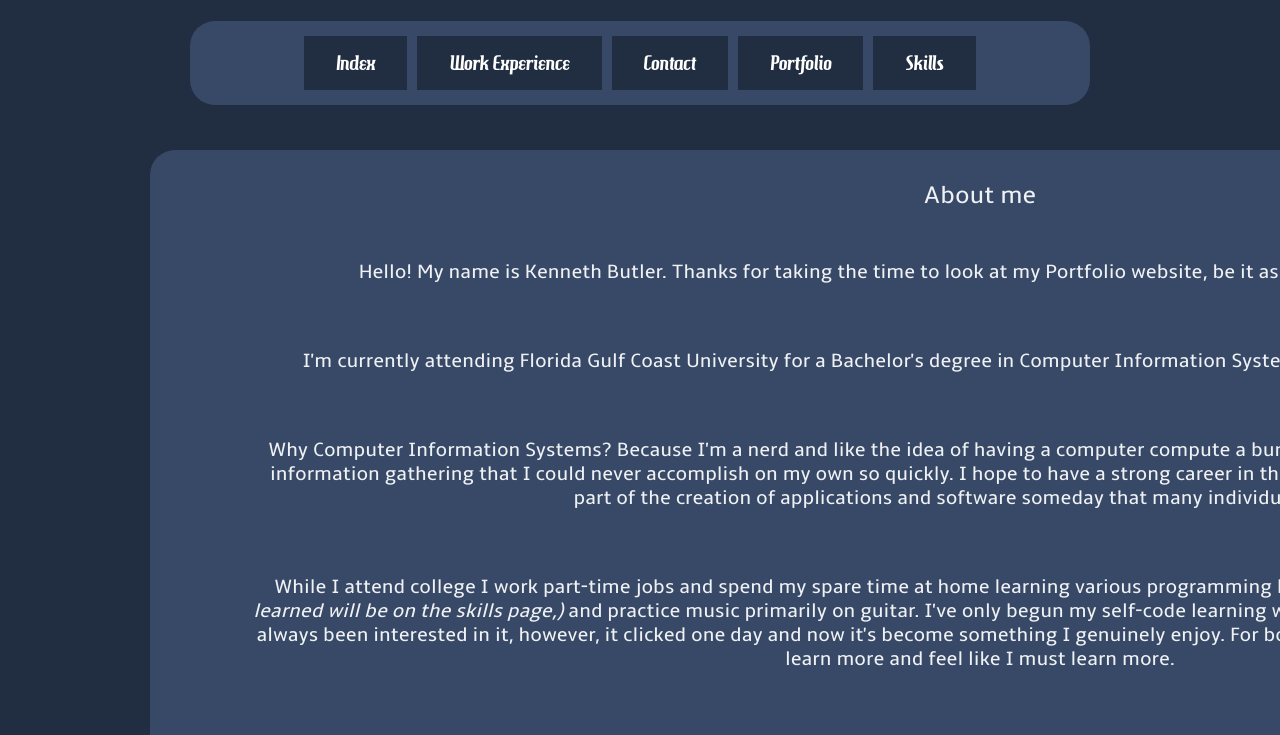
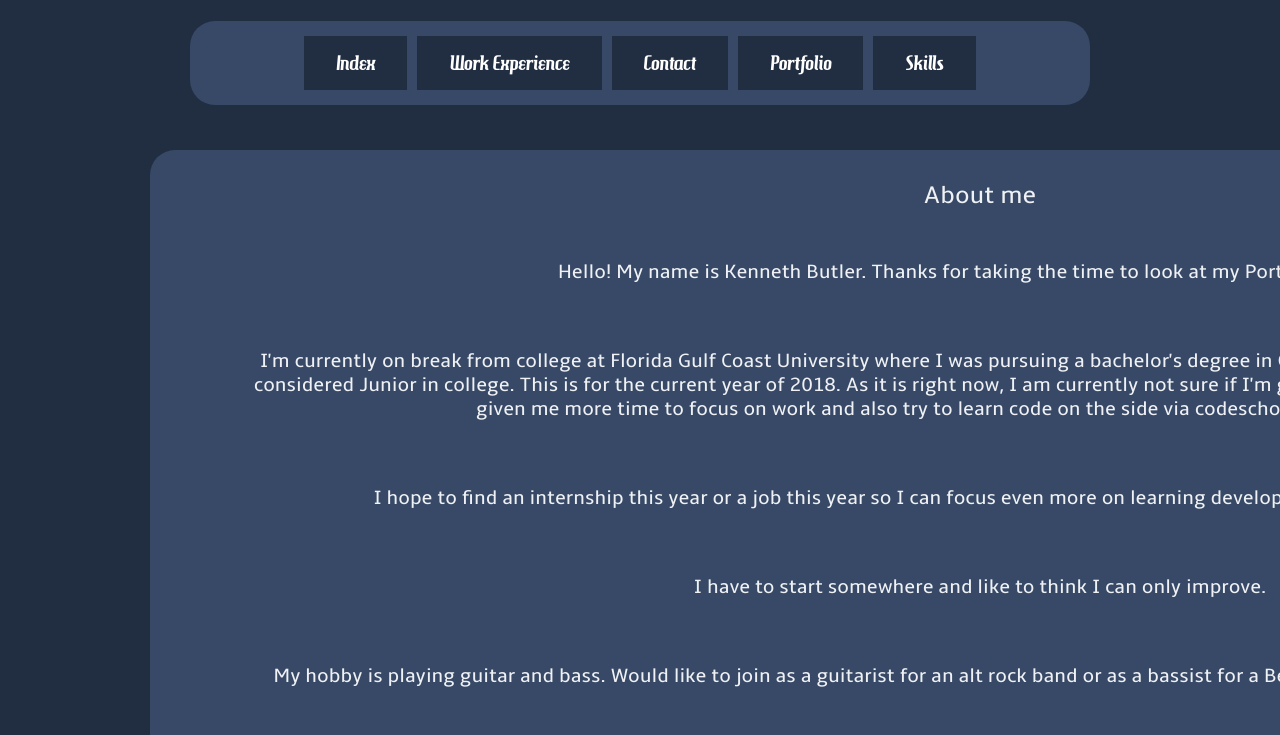
Before and after one commit to KenButler5702/KenButler5702.github.io, a plain HTML site: page index.html in a window 1280 px wide. Shown: the part 180-915 px from the top of the page. Drawn offline with nearby package versions, Linux system fonts and the light colour scheme.

Commit message:
text changes, various

```diff
--- a/index.html
+++ b/index.html
@@ -18,11 +18,14 @@
 
 <div class="paragraphs">
   <h3>About me</h3>
-<p>Hello! My name is Kenneth Butler. Thanks for taking the time to look at my Portfolio website, be it as an employer or a musician. <small> (or both) </small></p>
-<p>I'm currently attending Florida Gulf Coast University for a Bachelor's degree in Computer Information Systems and expect to graduate in 2019-2020.</p>
-<p>Why Computer Information Systems? Because I'm a nerd and like the idea of having a computer compute a bunch of work with code, assisting in music, and information gathering that I could never accomplish on my own so quickly. I hope to have a strong career in the field of computers and hope to create or be part of the creation of applications and software someday that many individuals will use. </p>
-<p>While I attend college I work part-time jobs and spend my spare time at home learning various programming languages, <i>(ones I'm currently learning/have learned will be on the skills page,)</i> and practice music primarily on guitar. I've only begun my self-code learning with serious focus since November of 2016, I've always been interested in it, however, it clicked one day and now it's become something I genuinely enjoy.  For both coding and musicianship, I always strive to learn more and feel like I must learn more.</p>
-<p>It is a never-ending greed for me regarding the want to further myself each day at both.</p>
+<p>Hello! My name is Kenneth Butler. Thanks for taking the time to look at my Portfolio website
+</p>
+<p>
+I'm currently on break from college at Florida Gulf Coast University where I was pursuing a bachelor's degree in Computer Science. I was 6 credits shy of being considered Junior in college. This is for the current year of 2018. As it is right now, I am currently not sure if I'm going to go back for personal reasons. This has given me more time to focus on work and also try to learn code on the side via codeschool and udemy courses.
+</p>
+<p>I hope to find an internship this year or a job this year so I can focus even more on learning developer skills while starting the career!</p>
+<p>I have to start somewhere and like to think I can only improve.</p>
+<p>My hobby is playing guitar and bass. Would like to join as a guitarist for an alt rock band or as a bassist for a Bee Gees cover band or something of the sort!</p>
 <div class="logo"><img src="images/logo_wintials_small.png" alt="logo"></div>
 </div>
 
```
Also changed, not shown: Contact.html (+1 -0 lines).
